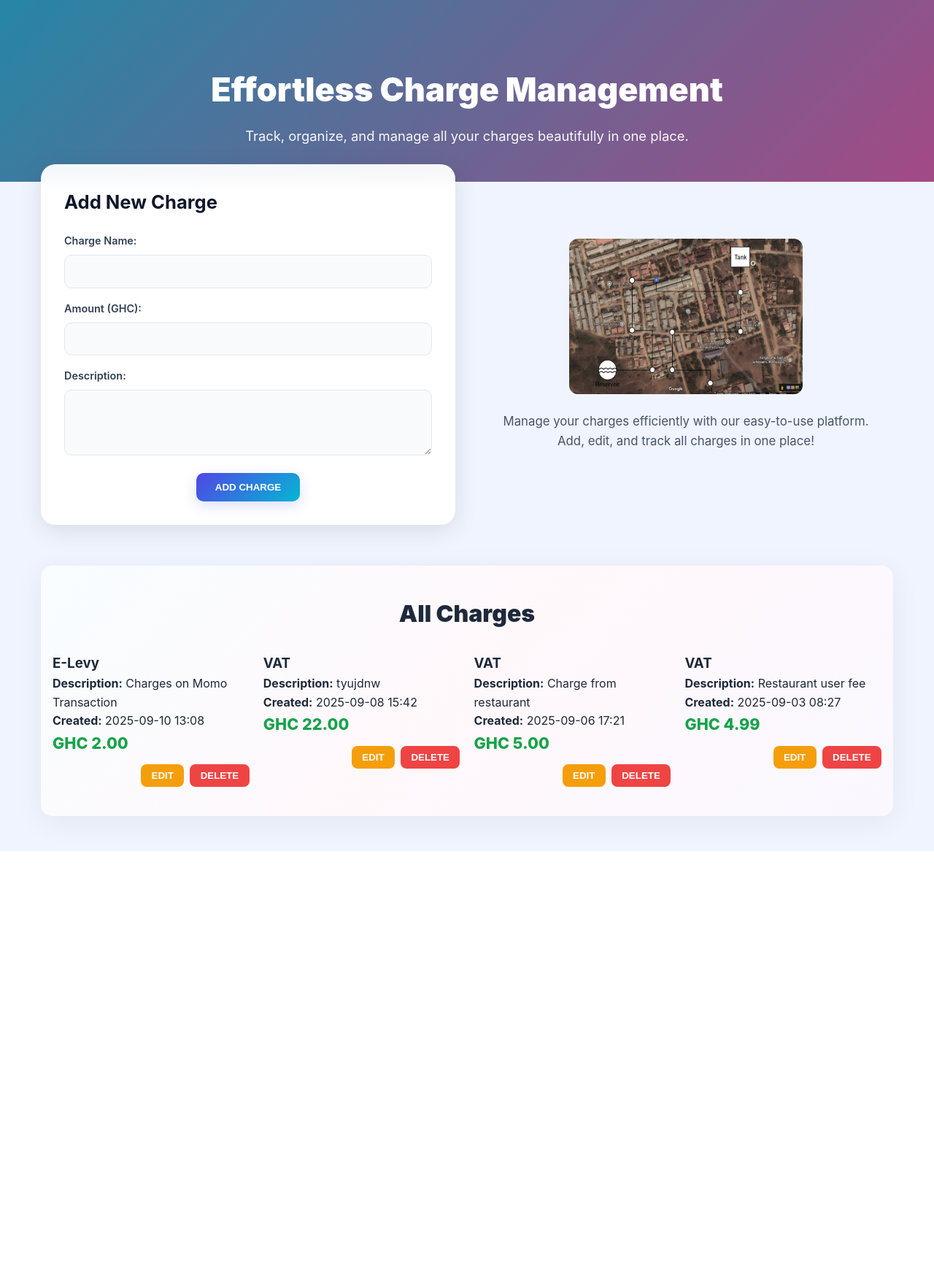
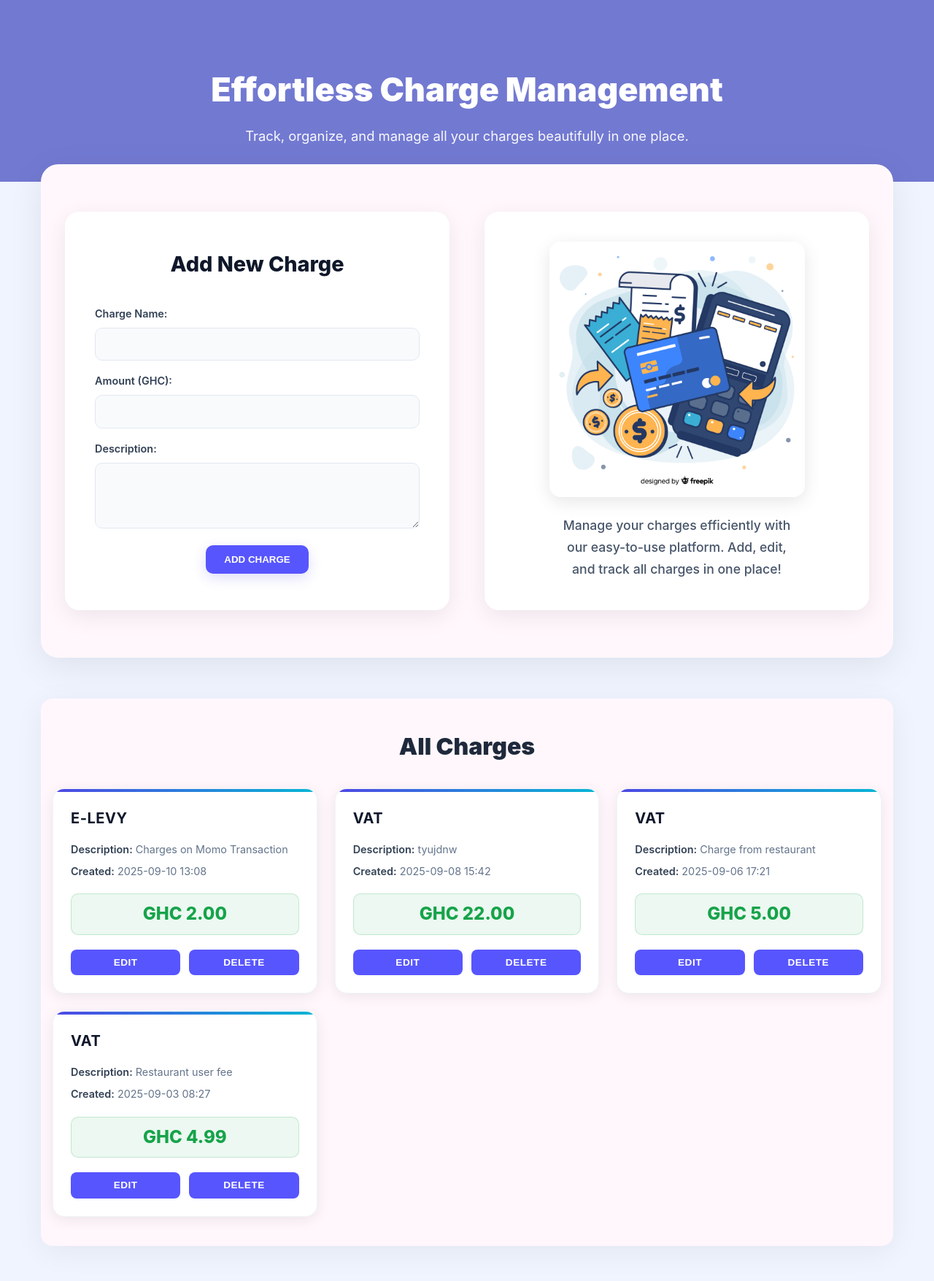
Before and after one commit to cobbaheugene/django-crud, a Django app: page / in a window 1280 px wide. Shown: the whole page at 73% size. Before the commit the page ends 1166 px from the top, so only its background shows below. Run offline with Django 5.2, Linux system fonts and the light colour scheme; data comes from the database, SQL or seed files in the repository; both versions use the stored data as it was after the commit.

Commit message:
updates on frontend

```diff
--- a/charge_management/templates/charge_management/index.html
+++ b/charge_management/templates/charge_management/index.html
@@ -48,7 +48,7 @@
 
           <!-- IMAGE & TEXT PLACEHOLDER -->
           <div class="form-side">
-            <img src="{% static 'images/ragar.png' %}" alt="Charges Illustration">
+            <img src="{% static 'images/chargsimg.jpg' %}" alt="Charges Illustration">
             <p>Manage your charges efficiently with our easy-to-use platform. Add, edit, and track all charges in one place!</p>
           </div>
         </div>
--- a/static/css/style.css
+++ b/static/css/style.css
@@ -13,9 +13,8 @@ body {
 /* === Hero Banner === */
 .hero {
   position: relative;
-  background: linear-gradient(135deg, #4f46e5, #06b6d4, #ec4899);
+  background: #8B93FF;
   background-size: 300% 300%;
-  animation: gradientShift 18s ease infinite;
   color: #fff;
   padding: 5.5rem 1rem 3rem;
   text-align: center;
@@ -39,35 +38,90 @@ body {
   padding: 0 1rem;
 }
 
-/* === Form Section (Side-by-side layout) === */
-.form-container { padding-top: 1rem; }
+/* === Unified Form Section === */
+.form-section {
+  margin-top: 2rem;
+  padding: 4rem 2rem; /* Increased padding */
+  background: #FFF7FC;
+  border-radius: 24px;
+  box-shadow: 0 12px 48px rgba(0, 0, 0, 0.08);
+  backdrop-filter: blur(12px);
+  border: 1px solid rgba(255, 255, 255, 0.2);
+}
+
+.form-container {
+  max-width: 1200px;
+  margin: 0 auto;
+}
+
 .form-content {
   display: grid;
   grid-template-columns: 1fr 1fr;
-  gap: 2rem;
-  align-items: center;
-  margin-top: 1rem;
+  gap: 3rem;
+  align-items: stretch;
 }
 
+/* === Left Side - Form Card === */
 .form-card {
   background: rgba(255, 255, 255, 0.95);
   border-radius: 20px;
-  padding: 2rem;
-  box-shadow: 0 8px 32px rgba(0, 0, 0, 0.10);
+  padding: 2.5rem;
+  box-shadow: 0 8px 32px rgba(0, 0, 0, 0.08);
   backdrop-filter: blur(8px);
+  border: 1px solid rgba(255, 255, 255, 0.3);
+  display: flex;
+  flex-direction: column;
+  justify-content: center;
 }
 
-.form-card h2 { margin-bottom: 1.25rem; font-size: 1.6rem; color: #0f172a; }
+.form-card h2 {
+  margin-bottom: 2rem;
+  font-size: 1.8rem;
+  color: #0f172a;
+  font-weight: 800;
+  text-align: center;
+}
 
-.form-side { text-align: center; padding: 1rem; }
+/* === Right Side - Image Card === */
+.form-side {
+  background: rgba(255, 255, 255, 0.95);
+  border-radius: 20px;
+  padding: 2.5rem;
+  box-shadow: 0 8px 32px rgba(0, 0, 0, 0.08);
+  backdrop-filter: blur(8px);
+  border: 1px solid rgba(255, 255, 255, 0.3);
+  text-align: center;
+  display: flex;
+  flex-direction: column;
+  justify-content: center;
+  align-items: center;
+}
+
 .form-side img {
   width: 100%;
+  max-width: 350px;
+  height: auto;
+  margin-bottom: 1.5rem;
+  border-radius: 16px;
+  display: block;
+  box-shadow: 0 6px 24px rgba(0, 0, 0, 0.10);
+  transition: transform 0.3s ease;
+}
+
+.form-side img:hover {
+  transform: scale(1.02);
+}
+
+.form-side p {
+  font-size: 1.1rem;
+  color: #475569;
+  line-height: 1.7;
   max-width: 320px;
-  margin-bottom: 1rem;
-  border-radius: 12px;
-  display: inline-block;
+  margin: 0 auto;
+  font-weight: 500;
+  text-align: center;
 }
-.form-side p { font-size: 1.05rem; color: #475569; }
+
 
 /* === Form Inputs === */
 .form-group { margin-bottom: 1rem; text-align: left; }
@@ -105,7 +159,7 @@ button {
   text-transform: uppercase;
 }
 button[type="submit"] {
-  background: linear-gradient(135deg, #4f46e5, #06b6d4);
+  background: #5755FE;
   color: #fff;
   box-shadow: 0 6px 18px rgba(79,70,229,0.18);
 }
@@ -113,55 +167,244 @@ button[type="submit"]:hover { transform: translateY(-3px); }
 #cancel-btn { background: #e6eefc; color:#0f172a; }
 #cancel-btn:hover { transform: translateY(-2px); }
 
-/* === Charges Section (Enhanced) === */
+/* === Charges Section (Enhanced for 3 per row) === */
 .charges-section {
   margin-top: 3.5rem;
   padding: 2.5rem 1rem;
-  background: linear-gradient(135deg, #f8fdff, #fff8fb, #faf8ff);
+  background: #FFF7FC;
   border-radius: 16px;
   box-shadow: 0 8px 40px rgba(0,0,0,0.06);
 }
+
 .charges-section h2 {
   font-size: 2rem;
   text-align: center;
-  margin-bottom: 1.75rem;
+  margin-bottom: 2rem;
   font-weight: 900;
   color: #1e293b;
 }
 
+/* Grid for exactly 3 columns */
 .charges-grid {
   display: grid;
-  grid-template-columns: repeat(auto-fit, minmax(260px, 1fr));
-  gap: 1.2rem;
+  grid-template-columns: repeat(3, 1fr);
+  gap: 1.5rem;
+  max-width: 1200px;
+  margin: 0 auto;
 }
 
-/* CARD */
+/* CARD STYLING */
 .charge-card {
   background: #fff;
-  border-radius: 14px;
-  padding: 1.25rem;
-  box-shadow: 0 8px 24px rgba(6, 7, 14, 0.04);
-  transition: transform .25s ease, box-shadow .25s ease;
+  border-radius: 16px;
+  padding: 1.5rem;
+  box-shadow: 0 4px 20px rgba(0, 0, 0, 0.08);
+  transition: all 0.3s ease;
+  border: 1px solid #f1f5f9;
+  position: relative;
+  overflow: hidden;
 }
-.charge-card:hover { transform: translateY(-8px); box-shadow: 0 14px 40px rgba(6,7,14,0.08); }
 
-.charge-header h3 { font-size: 1.15rem; font-weight: 800; color:#0f172a; margin-bottom:0.5rem; }
-.charge-body p { font-size: 0.95rem; color: #475569; margin-bottom:0.75rem; }
-.charge-amount { font-size: 1.35rem; font-weight: 800; color: #16a34a; margin-bottom:0.75rem; }
+.charge-card::before {
+  content: '';
+  position: absolute;
+  top: 0;
+  left: 0;
+  right: 0;
+  height: 4px;
+  background: linear-gradient(135deg, #4f46e5, #06b6d4);
+}
 
-.charge-actions { display:flex; justify-content:flex-end; gap:0.5rem; }
-.edit-btn { background:#f59e0b; color:#fff; padding:0.5rem 0.9rem; border-radius:8px; border:none; }
-.edit-btn:hover { background:#d97706; }
-.delete-btn { background:#ef4444; color:#fff; padding:0.5rem 0.9rem; border-radius:8px; border:none; }
-.delete-btn:hover { background:#c71f1f; }
+.charge-card:hover {
+  transform: translateY(-5px);
+  box-shadow: 0 10px 40px rgba(0, 0, 0, 0.15);
+  border-color: #e2e8f0;
+}
 
-/* no-charges */
-.no-charges { text-align:center; font-style:italic; color:#94a3b8; margin-top:1rem; }
+.charge-header {
+  margin-bottom: 1rem;
+}
+
+.charge-header h3 {
+  font-size: 1.25rem;
+  font-weight: 700;
+  color: #0f172a;
+  margin-bottom: 0.5rem;
+  text-transform: uppercase;
+  letter-spacing: 0.5px;
+}
+
+.charge-body {
+  margin-bottom: 1.25rem;
+}
+
+.charge-body p {
+  font-size: 0.9rem;
+  color: #64748b;
+  margin-bottom: 0.5rem;
+  line-height: 1.5;
+}
+
+.charge-body strong {
+  color: #334155;
+  font-weight: 600;
+}
+
+.charge-amount {
+  font-size: 1.5rem;
+  font-weight: 800;
+  color: #16a34a;
+  margin-bottom: 1.25rem;
+  text-align: center;
+  padding: 0.5rem;
+  background: rgba(22, 163, 74, 0.08);
+  border-radius: 10px;
+  border: 1px solid rgba(22, 163, 74, 0.2);
+}
+
+.charge-actions {
+  display: flex;
+  gap: 0.75rem;
+  justify-content: center;
+}
+
+.edit-btn, .delete-btn {
+  flex: 1;
+  padding: 0.65rem 1rem;
+  border: none;
+  border-radius: 8px;
+  font-weight: 600;
+  font-size: 0.85rem;
+  cursor: pointer;
+  transition: all 0.2s ease;
+  text-transform: uppercase;
+  letter-spacing: 0.5px;
+}
+
+.edit-btn {
+  background: #5755FE;
+  color: #fff;
+}
+
+.edit-btn:hover {
+  background: #d97706;
+  transform: translateY(-1px);
+}
+
+.delete-btn {
+  background: #5755FE;
+  color: #fff;
+}
+
+.delete-btn:hover {
+  background: #f84dbc;
+  transform: translateY(-1px);
+}
+
+/* No charges message */
+.no-charges {
+  grid-column: 1 / -1;
+  text-align: center;
+  font-style: italic;
+  color: #94a3b8;
+  margin-top: 2rem;
+  font-size: 1.1rem;
+}
+
+/* === Responsive Design === */
+@media (max-width: 1024px) {
+  .charges-grid {
+    grid-template-columns: repeat(2, 1fr);
+    gap: 1.25rem;
+  }
+}
+
+@media (max-width: 768px) {
+  .charges-grid {
+    grid-template-columns: 1fr;
+    gap: 1rem;
+  }
+
+  .charges-section {
+    padding: 2rem 1rem;
+  }
+
+  .charge-card {
+    padding: 1.25rem;
+  }
+}
+
+@media (max-width: 640px) {
+  .charge-actions {
+    flex-direction: column;
+  }
+
+  .edit-btn, .delete-btn {
+    flex: none;
+  }
+}
 
 /* === Responsive === */
 @media (max-width: 900px) {
-  .form-content { grid-template-columns: 1fr; text-align:center; }
-  .form-side img { max-width: 240px; }
   .hero h1 { font-size: 1.9rem; }
   .hero p { font-size: 0.95rem; }
 }
+
+/* === Responsive Design === */
+@media (max-width: 900px) {
+  .form-content {
+    grid-template-columns: 1fr;
+    gap: 3rem;
+  }
+
+  .form-side {
+    order: -1;
+    padding: 1.5rem;
+  }
+
+  .form-side img {
+    max-width: 320px;
+  }
+
+  .form-side p {
+    font-size: 1rem;
+    max-width: 100%;
+  }
+
+  .form-card h2 {
+    font-size: 1.7rem;
+    margin-bottom: 1.5rem;
+  }
+
+  .form-section {
+    padding: 2rem 1rem;
+    margin-top: 1rem;
+  }
+}
+
+@media (max-width: 640px) {
+  .form-content {
+    gap: 2rem;
+  }
+
+  .form-side {
+    padding: 1rem;
+  }
+
+  .form-side img {
+    max-width: 280px;
+  }
+
+  .form-actions {
+    flex-direction: column;
+    gap: 0.75rem;
+  }
+
+  button {
+    padding: 0.9rem 1.5rem;
+  }
+
+  .form-section {
+    padding: 1.5rem 0.75rem;
+  }
+}
--- a/static/js/script.js
+++ b/static/js/script.js
@@ -44,7 +44,7 @@ document.addEventListener('DOMContentLoaded', function() {
             });
     }
 
-    // Display charges in the list
+    // Display charges in the list - UPDATED VERSION
     function displayCharges(charges) {
         if (charges.length === 0) {
             chargesList.innerHTML = '<div class="no-charges">No charges found. Add your first charge above!</div>';
@@ -52,16 +52,18 @@ document.addEventListener('DOMContentLoaded', function() {
         }
 
         chargesList.innerHTML = charges.map(charge => `
-            <div class="charge-item">
-                <div class="charge-info">
+            <div class="charge-card">
+                <div class="charge-header">
                     <h3>${charge.name}</h3>
+                </div>
+                <div class="charge-body">
                     <p><strong>Description:</strong> ${charge.description || 'No description'}</p>
                     <p><strong>Created:</strong> ${charge.date_created}</p>
                 </div>
                 <div class="charge-amount">GHC ${charge.amount}</div>
                 <div class="charge-actions">
-                    <button class="edit-btn" onclick="editCharge(${charge.id})">Edit</button>
-                    <button class="delete-btn" onclick="deleteCharge(${charge.id})">Delete</button>
+                    <button class="edit-btn" onclick="editCharge(${charge.id})">EDIT</button>
+                    <button class="delete-btn" onclick="deleteCharge(${charge.id})">DELETE</button>
                 </div>
             </div>
         `).join('');
```
Also changed, not shown: db.sqlite3, static/images/chargsimg.jpg (added).
